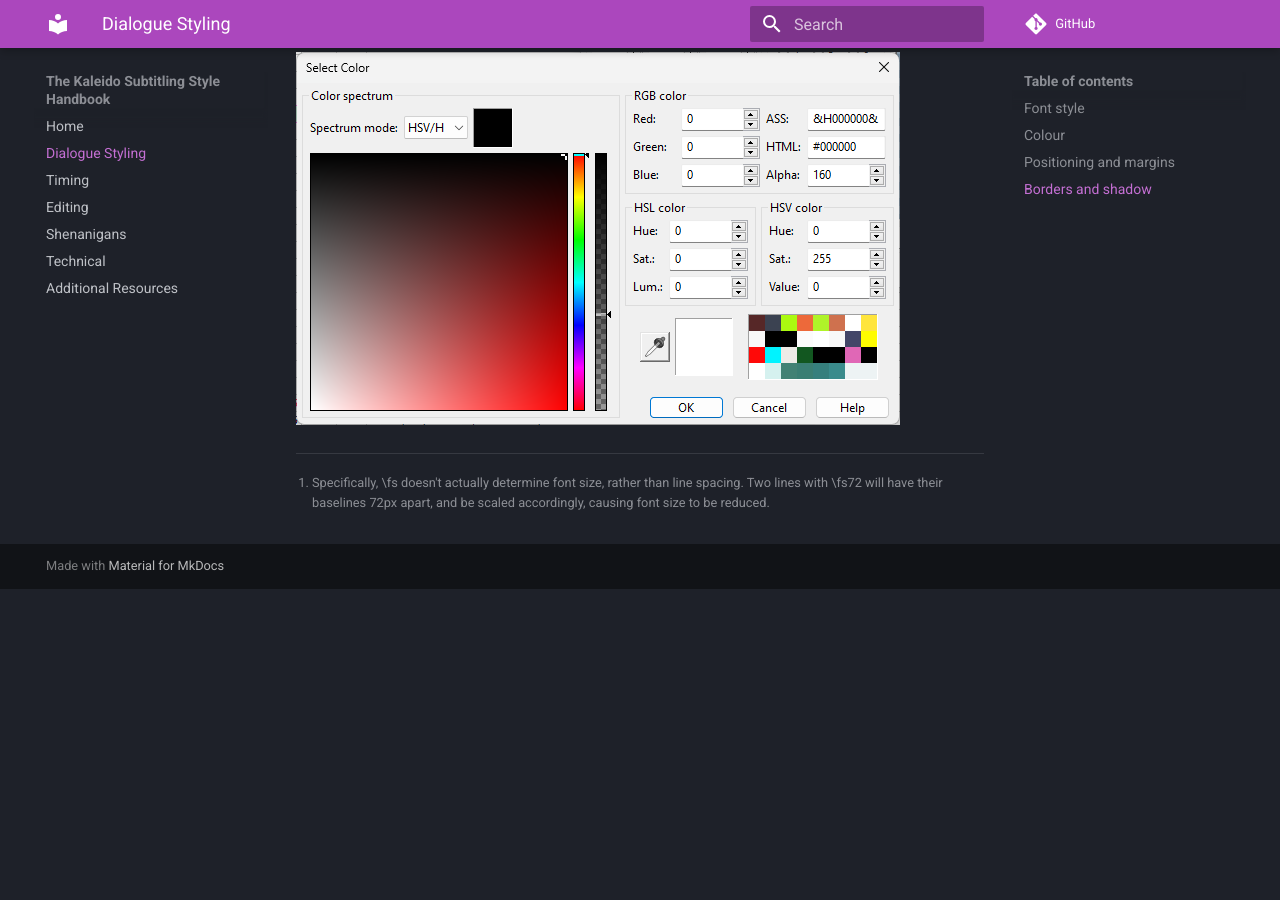
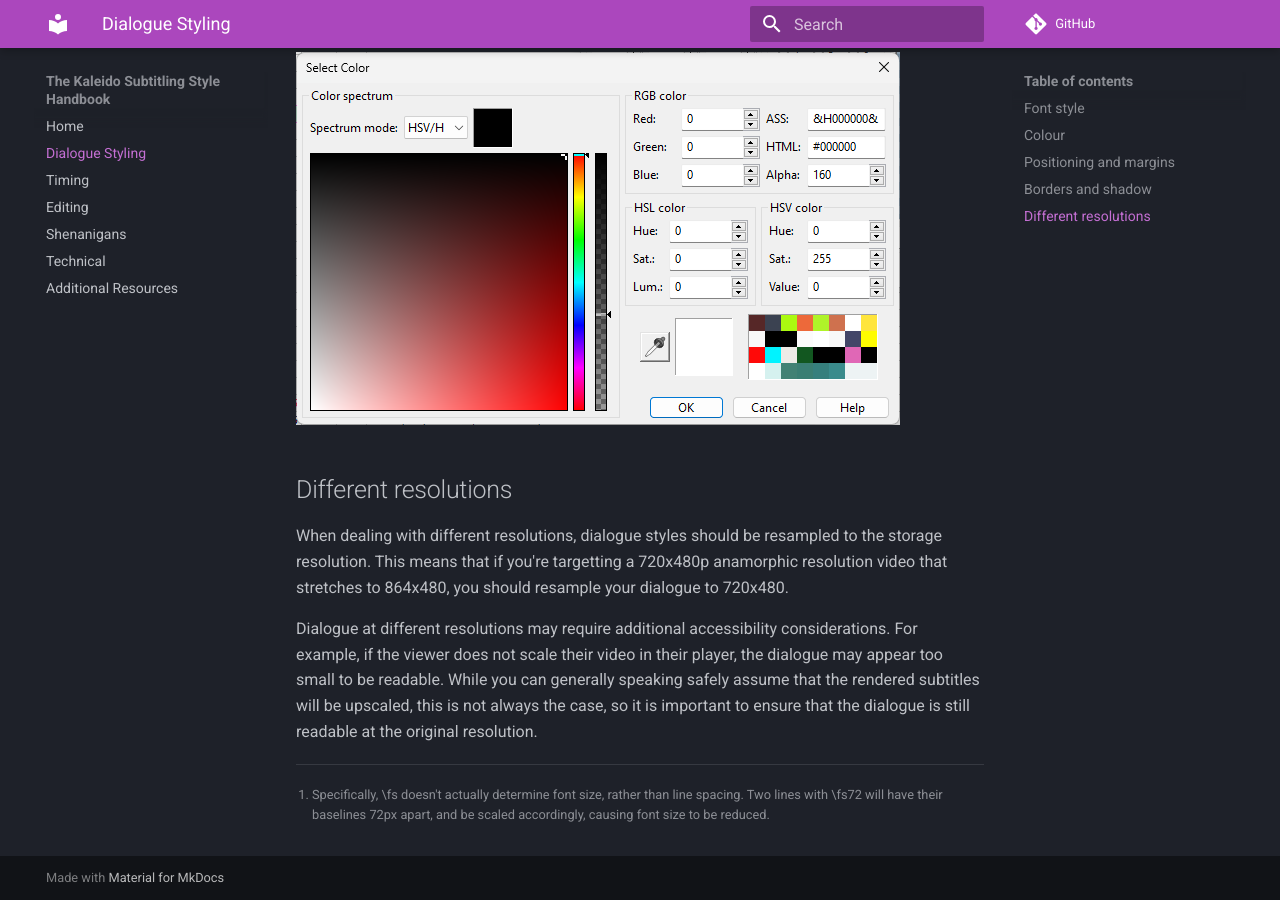
Before and after one commit to Kaleido-subs/style-guide, an MkDocs documentation site: the page built from docs/dialogue_styling.md, in a window 1280 px wide and 900 px high, scrolled down 5668 px. Built offline with MkDocs 1.6.1 and Material for MkDocs 9.7.7, drawn with Linux system fonts in a browser that asks for light colours; comment, search, counter and statistics services are not loaded; before the commit the page ends 6257 px from its top, so only the background shows below that.

Commit message:
Dialogue Styling: Different resolutions

```diff
--- a/docs/dialogue_styling.md
+++ b/docs/dialogue_styling.md
@@ -252,4 +252,23 @@ and a shadow transparency of 160.
 ![Kaleido's default borders and shadows](./img/styling/kaleido-house-style-outline.png)
 ![Kaleido's default shadow colour and transparency](./img/styling/kaleido-house-style-shadow-colour.png)
 
+## Different resolutions
+
+When dealing with different resolutions,
+dialogue styles should be resampled to the storage resolution.
+This means that if you're targetting a 720x480p anamorphic resolution video
+that stretches to 864x480,
+you should resample your dialogue to 720x480.
+
+Dialogue at different resolutions may require additional accessibility considerations.
+For example,
+if the viewer does not scale their video in their player,
+the dialogue may appear too small to be readable.
+While you can generally speaking safely assume
+that the rendered subtitles will be upscaled,
+this is not always the case,
+so it is important to ensure
+that the dialogue is still readable
+at the original resolution.
+
 [^ass-fs]: Specifically, \fs doesn't actually determine font size, rather than line spacing. Two lines with \fs72 will have their baselines 72px apart, and be scaled accordingly, causing font size to be reduced.
```
